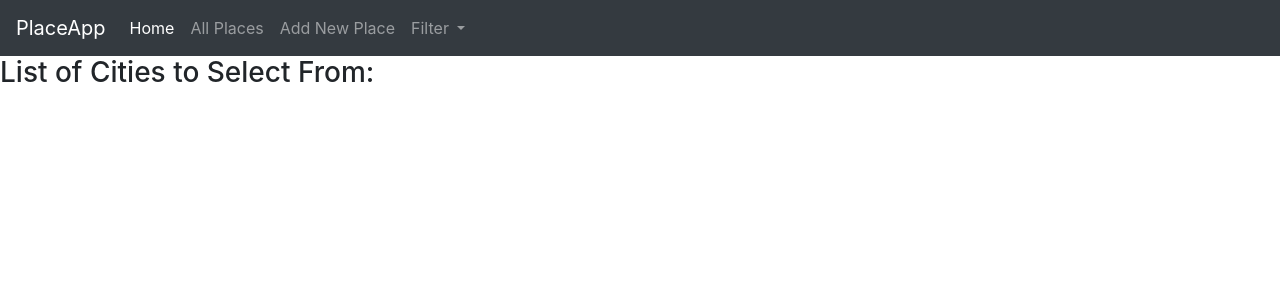
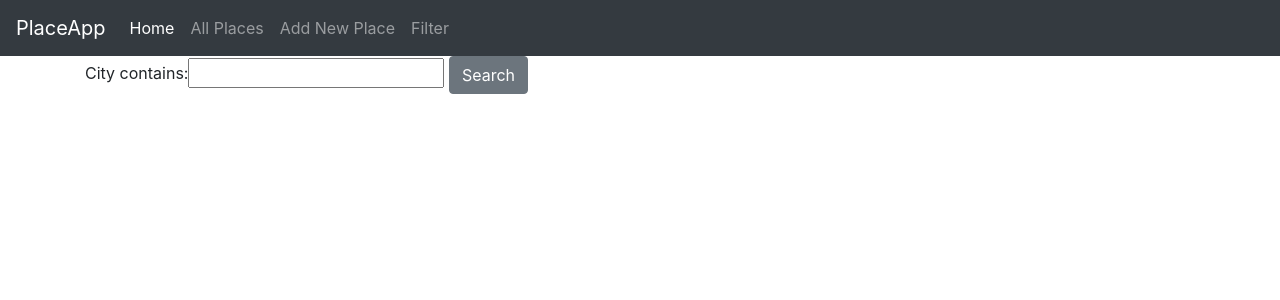
Before and after one commit to Blaze27/placeApp, a Django app: page /sort/ in a window 1280 px wide. Shown: the top 300 px of the page. Run offline with Django 3.2, Linux system fonts and the light colour scheme; data that the repository does not hold is empty; parts of the project's set-up code (start-up, migrations or seed data) failed here and were passed over; some libraries are stand-ins or nearby versions.

Commit message:
Update templates: links now contain namespace urls

```diff
--- a/places/templates/base_generic.html
+++ b/places/templates/base_generic.html
@@ -13,7 +13,7 @@
   </head>
   <body>
   <nav class="navbar navbar-expand-lg navbar-dark bg-dark">
-  <a class="navbar-brand" href="{%url 'index'%}">PlaceApp</a>
+  <a class="navbar-brand" href="{% url 'places:index' %}">PlaceApp</a>
   <button class="navbar-toggler" type="button" data-toggle="collapse" data-target="#navbarSupportedContent" aria-controls="navbarSupportedContent" aria-expanded="false" aria-label="Toggle navigation">
     <span class="navbar-toggler-icon"></span>
   </button>
@@ -21,23 +21,18 @@
   <div class="collapse navbar-collapse" id="navbarSupportedContent">
     <ul class="navbar-nav mr-auto">
       <li class="nav-item active">
-        <a class="nav-link" href="{%url 'index'%}">Home <span class="sr-only">(current)</span></a>
+        <a class="nav-link" href="{% url 'places:index' %}">Home <span class="sr-only">(current)</span></a>
       </li>
       <li class="nav-item">
-        <a class="nav-link" href="{%url 'all_places'%}">All Places <span class="sr-only">(current)</span></a>
+        <a class="nav-link" href="{% url 'places:all_place' %}">All Places <span class="sr-only">(current)</span></a>
       </li>
 
       <li class="nav-item">
-        <a class="nav-link" href="{%url 'add_place'%}">Add New Place <span class="sr-only">(current)</span></a>
+        <a class="nav-link" href="{% url 'places:add_place' %}">Add New Place <span class="sr-only">(current)</span></a>
       </li>
 
-      <li class="nav-item dropdown">
-        <a class="nav-link dropdown-toggle" href="#" id="navbarDropdown" role="button" data-toggle="dropdown" aria-haspopup="true" aria-expanded="false">
-          Filter
-        </a>
-        <div class="dropdown-menu" aria-labelledby="navbarDropdown">
-          <a class="dropdown-item" href="{%url 'sort_by_city'%}">Based on Cities</a>
-        </div>
+      <li class="nav-item">
+        <a class="nav-link" href="{% url 'places:sort' %}"> Filter <span class="sr-only">(current)</span></a>
       </li>
     </ul>
   </div>
--- a/places/templates/places/sortcity.html
+++ b/places/templates/places/sortcity.html
@@ -1,14 +1,21 @@
 {% extends "base_generic.html" %}
 
+{% load bootstrap %}
+
 {% block content%}
-<h3> List of Cities to Select From: </h3>
- <div class="container my-4">
+
+ <div class="container-sm">
+    <form action="" method="GET">
+      {{ filter.form|bootstrap }}
+      <button type="submit" class="btn btn-secondary">Search</button>
+    </form>
     <ul>
-        {% for place in distinct_cities %}
-        <li class="my-4">
-            <a href="{% url 'instance-city-place' place.city %}">{{place.city}}</a>
-        </li>
-        {% endfor %}
+      {% for place in filter.qs %}
+        <li> <a href="{% url 'places:place-detail' place.id %}"> {{ place.name }}</a> </li>
+      {% endfor %}
+
     </ul>
+
+
   </div>
 {% endblock%}
```
Also changed, not shown: places/templates/places/add_place.html (+21 -4 lines), places/templates/places/place_detail.html (+6 -6 lines), places/templates/places/place_list.html (+24 -9 lines), places/templates/places/sorted_by_city.html (deleted, +0 -17 lines).
